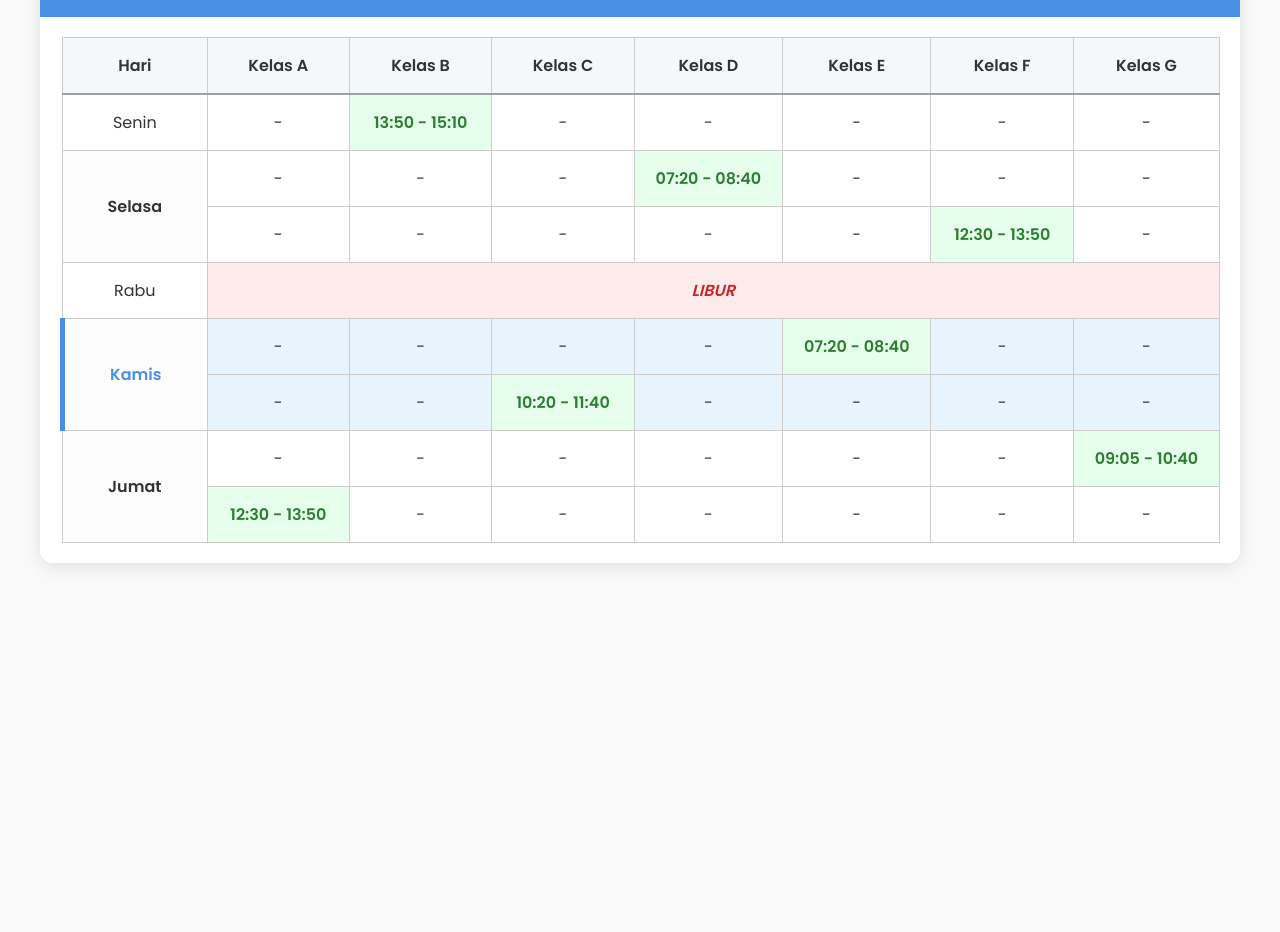
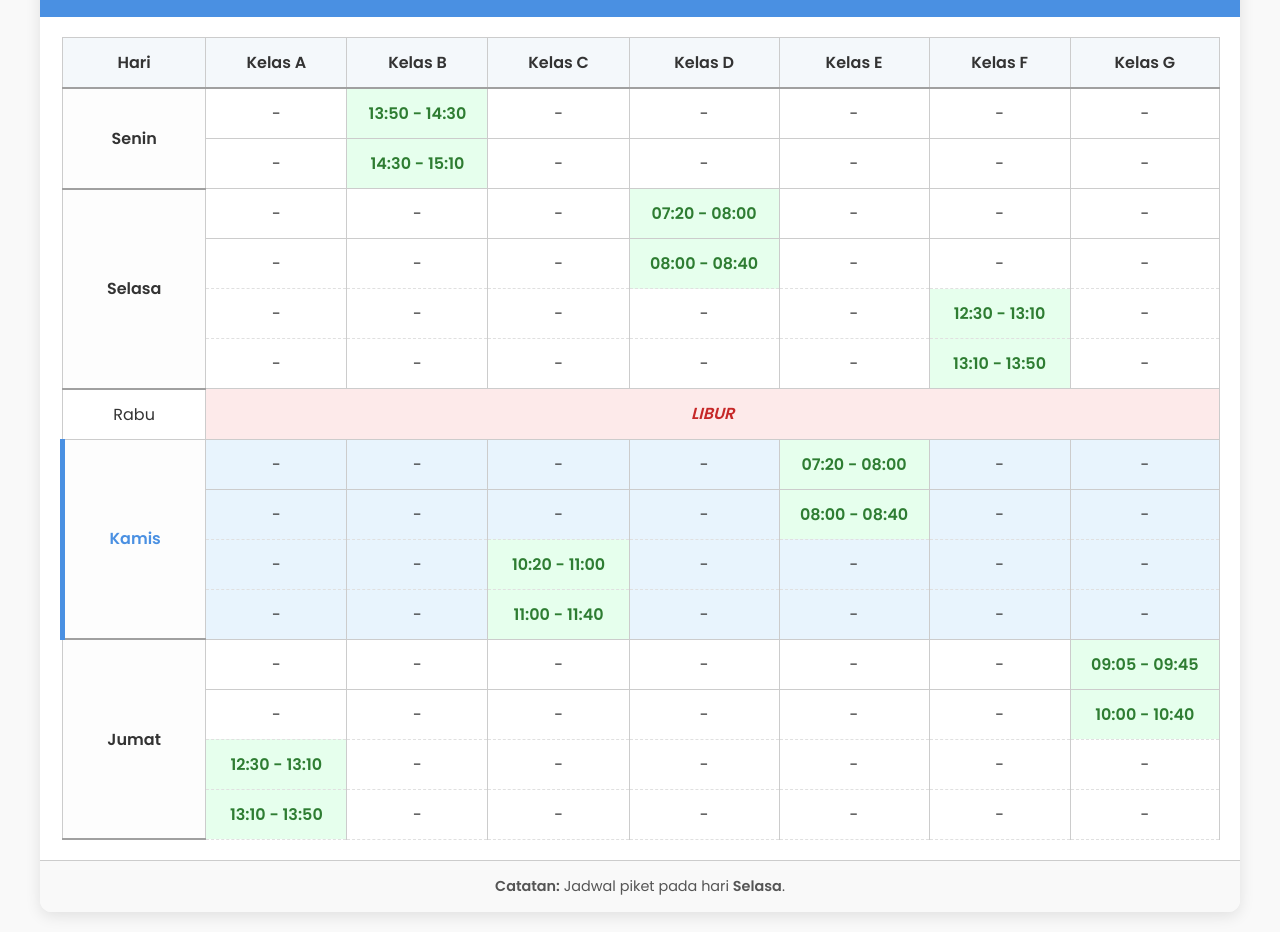
Before and after one commit to schedule-Duplay/schedule-Duplay.github.io, a plain HTML site: page index.html in a window 1280 px wide. Shown: the part 91-1023 px from the top of the page. Before the commit the page ends 840 px from the top, so only its background shows below. Drawn offline with Linux system fonts and the light colour scheme.

Commit message:
update fitur atau perbaikan X

```diff
--- a/index.html
+++ b/index.html
@@ -33,9 +33,18 @@
           </thead>
           <tbody>
             <tr>
-              <td>Senin</td>
+              <td rowspan="2">Senin</td>
               <td>-</td>
-              <td class="class-slot">13:50 - 15:10</td>
+              <td class="class-slot">13:50 - 14:30</td>
+              <td>-</td>
+              <td>-</td>
+              <td>-</td>
+              <td>-</td>
+              <td>-</td>
+            </tr>
+            <tr class="sub-row">
+              <td>-</td>
+              <td class="class-slot">14:30 - 15:10</td>
               <td>-</td>
               <td>-</td>
               <td>-</td>
@@ -43,11 +52,20 @@
               <td>-</td>
             </tr>
             <tr>
-              <td rowspan="2">Selasa</td>
+              <td rowspan="4">Selasa</td>
               <td>-</td>
               <td>-</td>
               <td>-</td>
-              <td class="class-slot">07:20 - 08:40</td>
+              <td class="class-slot">07:20 - 08:00</td>
+              <td>-</td>
+              <td>-</td>
+              <td>-</td>
+            </tr>
+            <tr class="sub-row">
+              <td>-</td>
+              <td>-</td>
+              <td>-</td>
+              <td class="class-slot">08:00 - 08:40</td>
               <td>-</td>
               <td>-</td>
               <td>-</td>
@@ -58,7 +76,16 @@
               <td>-</td>
               <td>-</td>
               <td>-</td>
-              <td class="class-slot">12:30 - 13:50</td>
+              <td class="class-slot">12:30 - 13:10</td>
+              <td>-</td>
+            </tr>
+            <tr class="sub-row">
+              <td>-</td>
+              <td>-</td>
+              <td>-</td>
+              <td>-</td>
+              <td>-</td>
+              <td class="class-slot">13:10 - 13:50</td>
               <td>-</td>
             </tr>
             <tr>
@@ -66,36 +93,72 @@
               <td colspan="7" class="holiday">LIBUR</td>
             </tr>
             <tr>
-              <td rowspan="2">Kamis</td>
+              <td rowspan="4">Kamis</td>
               <td>-</td>
               <td>-</td>
               <td>-</td>
               <td>-</td>
-              <td class="class-slot">07:20 - 08:40</td>
+              <td class="class-slot">07:20 - 08:00</td>
               <td>-</td>
               <td>-</td>
             </tr>
             <tr class="sub-row">
               <td>-</td>
               <td>-</td>
-              <td class="class-slot">10:20 - 11:40</td>
+              <td>-</td>
+              <td>-</td>
+              <td class="class-slot">08:00 - 08:40</td>
+              <td>-</td>
+              <td>-</td>
+            </tr>
+            <tr class="sub-row">
+              <td>-</td>
+              <td>-</td>
+              <td class="class-slot">10:20 - 11:00</td>
+              <td>-</td>
+              <td>-</td>
+              <td>-</td>
+              <td>-</td>
+            </tr>
+            <tr class="sub-row">
+              <td>-</td>
+              <td>-</td>
+              <td class="class-slot">11:00 - 11:40</td>
               <td>-</td>
               <td>-</td>
               <td>-</td>
               <td>-</td>
             </tr>
             <tr>
-              <td rowspan="2">Jumat</td>
+                <td rowspan="4">Jumat</td>
                 <td>-</td>
                 <td>-</td>
                 <td>-</td>
                 <td>-</td>
                 <td>-</td>
                 <td>-</td>
-              <td class="class-slot">09:05 - 10:40</td>
+                <td class="class-slot">09:05 - 09:45</td>
             </tr>
             <tr class="sub-row">
-              <td class="class-slot">12:30 - 13:50</td>
+                <td>-</td>
+                <td>-</td>
+                <td>-</td>
+                <td>-</td>
+                <td>-</td>
+                <td>-</td>
+                <td class="class-slot">10:00 - 10:40</td>
+            </tr>
+            <tr class="sub-row">
+                <td class="class-slot">12:30 - 13:10</td>
+                <td>-</td>
+                <td>-</td>
+                <td>-</td>
+                <td>-</td>
+                <td>-</td>
+                <td>-</td>
+            </tr>
+            <tr class="sub-row">
+                <td class="class-slot">13:10 - 13:50</td>
                 <td>-</td>
                 <td>-</td>
                 <td>-</td>
@@ -106,6 +169,11 @@
           </tbody>
         </table>
       </div>
+
+      <footer class="schedule-notes">
+        <p><strong>Catatan:</strong> Jadwal piket pada hari <strong>Selasa</strong>.</p>
+      </footer>
+
     </div>
 
     <script src="script.js" defer></script>
--- a/style.css
+++ b/style.css
@@ -3,6 +3,7 @@
     --secondary-color: #F4F8FB;
     --header-color: #333;
     --border-color: #cccccc;
+    --sub-border-color: #e0e0e0;
     --highlight-color: #E8F4FD;
     --holiday-color: #fdeaea;
     --class-active-bg: #e6ffed;
@@ -52,9 +53,8 @@ table {
     text-align: center;
 }
 
-th,
-td {
-    padding: 15px;
+th, td {
+    padding: 12px 15px;
     border: 1px solid var(--border-color);
     vertical-align: middle;
     min-width: 100px;
@@ -69,6 +69,7 @@ thead th {
 tbody td[rowspan] {
     background-color: #fdfdfd;
     font-weight: 600;
+    border-bottom: 2px solid #a0a0a0;
 }
 
 tbody tr:hover {
@@ -76,8 +77,13 @@ tbody tr:hover {
 }
 
 .sub-row td {
-    border-top: 1px solid var(--border-color);
+    border-top: 1px dashed var(--sub-border-color);
+    border-bottom: 1px dashed var(--sub-border-color);
 }
+tr:not(.sub-row) + .sub-row td {
+    border-top: 1px dashed var(--sub-border-color);
+}
+
 
 .class-slot {
     background-color: var(--class-active-bg);
@@ -100,3 +106,16 @@ tbody tr:hover {
     border-left: 5px solid var(--primary-color);
     color: var(--primary-color);
 }
+
+.schedule-notes {
+    padding: 15px 30px;
+    background-color: #f9f9f9;
+    border-top: 1px solid var(--border-color);
+    font-size: 0.9em;
+    color: #555;
+    text-align: center;
+}
+
+.schedule-notes p {
+    margin: 0;
+}
```
Lines whose indentation alone changed are shown as unchanged.
